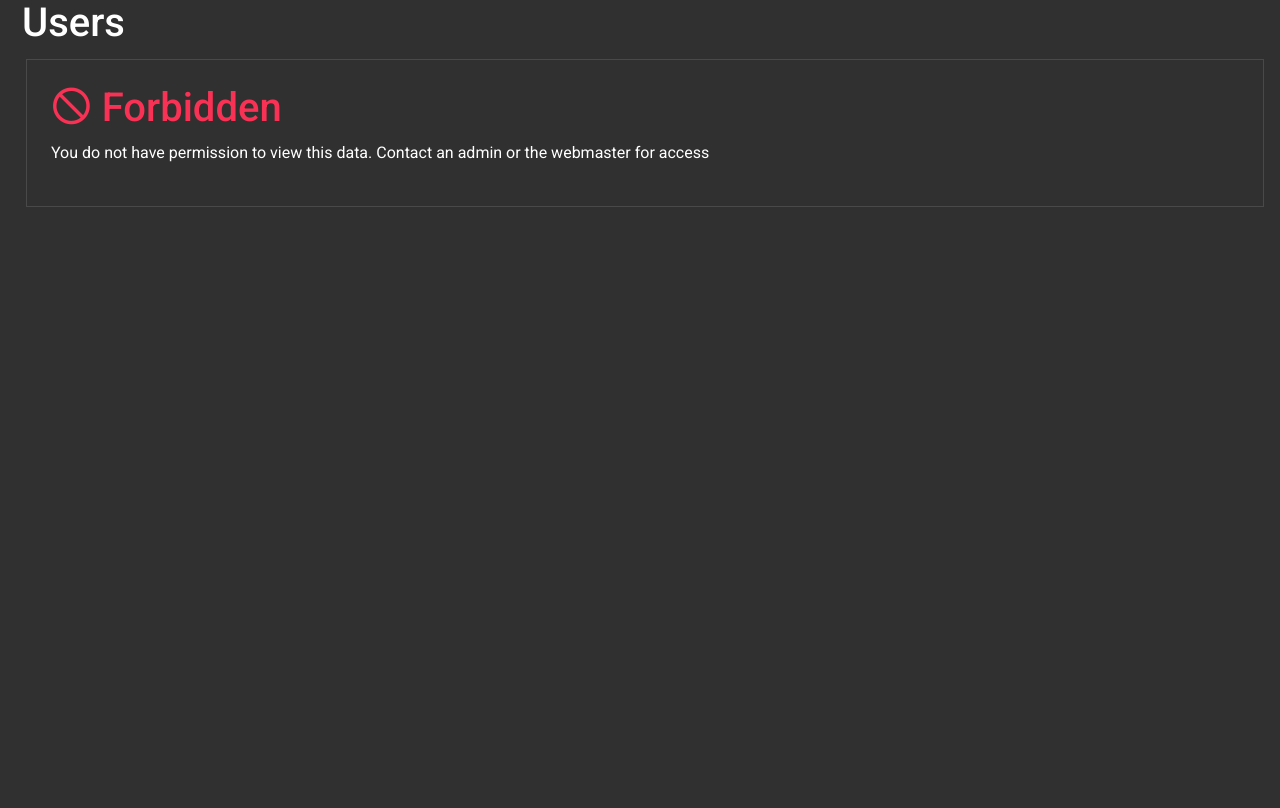
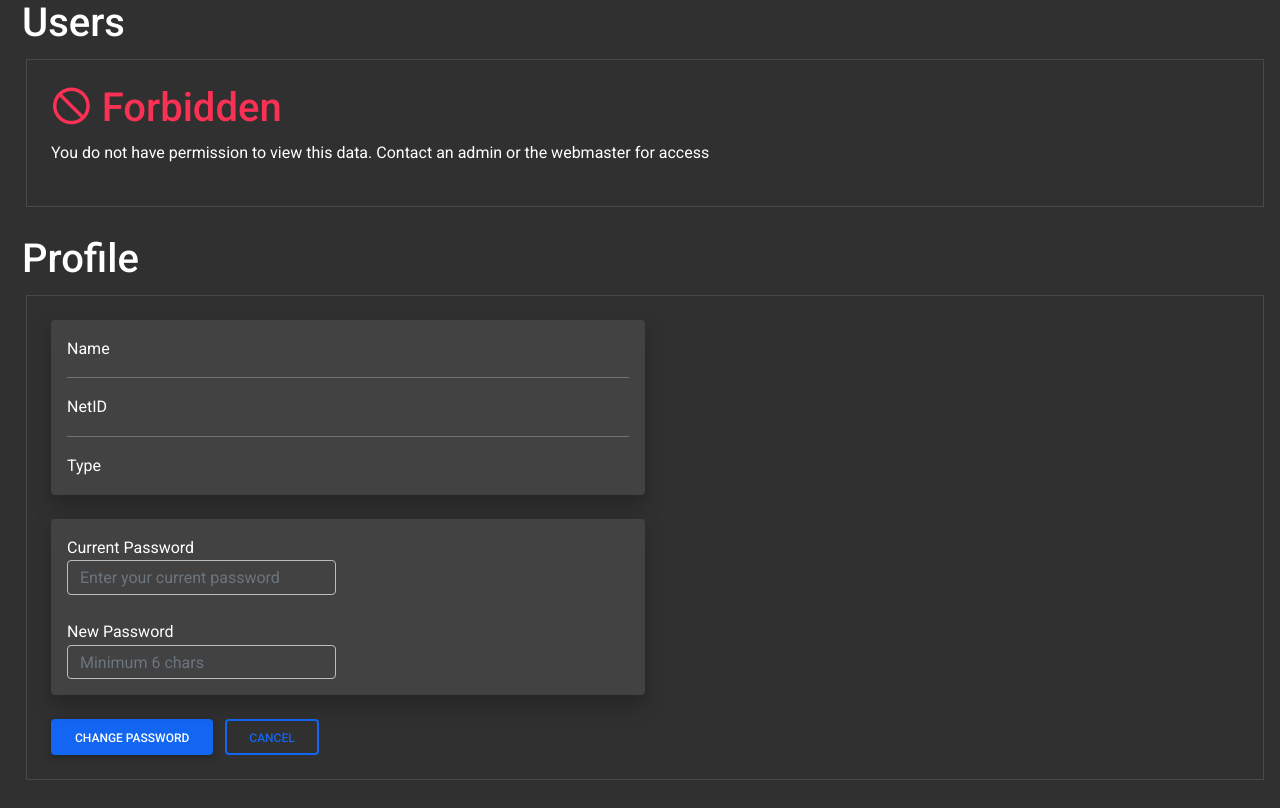
Before and after one commit to sproutmaster/nyuprinters, a Flask app: page /underground/ in a window 1280 px wide. Shown: the part 1305-2113 px from the top of the page. Before the commit the page ends 1512 px from the top, so only its background shows below. Run offline with Flask 3, Linux system fonts and the light colour scheme; the visitor is signed in with stand-in values (Sample User, id 1); data that the repository does not hold is empty; some libraries are stand-ins or nearby versions.

Commit message:
add profile

```diff
--- a/statusd/static/app/underground.js
+++ b/statusd/static/app/underground.js
@@ -1,3 +1,15 @@
+// function onVisible(element, callback) {
+//     new IntersectionObserver((entries, observer) => {
+//         entries.forEach(entry => {
+//             if (entry.intersectionRatio > 0) {
+//                 callback(element);
+//                 observer.disconnect();
+//             }
+//         });
+//     }).observe(element);
+//     if (!callback) return new Promise(r => callback = r);
+// }
+
 $(document).ready(function () {
     const modalPrinterTitle = $('#printerModalTitle');
     const modalPrinterName = $('#printerModalName');
@@ -75,10 +87,14 @@
             return;
         }
         if (userAction === 'edit_user') {
-            userActions('PATCH', {user_id: current_user_id, name: modalUserName.val(), netid: modalUserNetID.val(), type: modalUserType.is(":checked") ? 'superuser' : 'user'});
-        }
-        else {
-            if(password.length < 6) {
+            userActions('PATCH', {
+                user_id: current_user_id,
+                name: modalUserName.val(),
+                netid: modalUserNetID.val(),
+                type: modalUserType.is(":checked") ? 'superuser' : 'user'
+            });
+        } else {
+            if (password.length < 6) {
                 alert('Password must be at least 6 characters long');
                 return;
             }
@@ -504,3 +520,15 @@
         }
     });
 }
+
+function fill_user_profile() {
+    $.ajax({
+        url: "/underground/auth",
+        type: "GET",
+        success: function (data) {
+            $("#userName").text(data.name);
+            $("#userNetID").text(data.netid);
+            $("#userType").text(data.type);
+        }
+    });
+}
--- a/statusd/templates/components/admin-dashboard.html
+++ b/statusd/templates/components/admin-dashboard.html
@@ -22,7 +22,8 @@
             display: flex;
             justify-content: space-between;
         }
-        .action_button{
+
+        .action_button {
             max-width: 150px;
             max-height: 40px;
             margin-right: 5px;
@@ -100,6 +101,13 @@
             {% endif %}
         </div>
     </div>
-    <div class="container-fluid pt-4 _hidden" id="profileContainer"></div>
+    <div class="container-fluid pt-4 _hidden" id="profileContainer">
+        <div class="header">
+            <h1 class="col-sm-8">Profile</h1>
+        </div>
+        <div class="border p-4 m-1">
+            {% include 'components/profile.html' %}
+        </div>
+    </div>
     <div class="container-fluid pt-4 _hidden" id="aboutContainer"></div>
 </main>
--- /dev/null
+++ b/statusd/templates/components/profile.html
@@ -0,0 +1,109 @@
+<div class="col-lg-6">
+    <div class="card mb-4">
+        <div class="card-body">
+            <div class="row">
+                <div class="col-sm-3">
+                    <p class="mb-0">Name</p>
+                </div>
+                <div class="col-sm-9">
+                    <p class="text-muted mb-0" id="userName"></p>
+                </div>
+            </div>
+            <hr>
+            <div class="row">
+                <div class="col-sm-3">
+                    <p class="mb-0">NetID</p>
+                </div>
+                <div class="col-sm-9">
+                    <p class="text-muted mb-0" id="userNetID"></p>
+                </div>
+            </div>
+            <hr>
+            <div class="row">
+                <div class="col-sm-3">
+                    <p class="mb-0">Type</p>
+                </div>
+                <div class="col-sm-9">
+                    <p class="text-muted mb-0" id="userType"></p>
+                </div>
+            </div>
+        </div>
+    </div>
+</div>
+<div id="changePasswordContainer" class="col-lg-6 _hidden">
+    <div class="card mb-4">
+        <div class="card-body">
+            <div class="row">
+                <div class="col-sm-6">
+                    <label for="oldPassword">Current Password</label>
+                    <input type="password" class="form-control" id="oldPassword"
+                           placeholder="Enter your current password">
+                </div>
+            </div>
+            <div class="row mt-4">
+                <div class="col-sm-6">
+                    <label for="newPassword">New Password</label>
+                    <input type="password" class="form-control" id="newPassword" placeholder="Minimum 6 chars">
+                </div>
+            </div>
+        </div>
+    </div>
+</div>
+
+<button class="btn btn-primary" id="changePassword">Change Password</button>
+<button class="btn btn-outline-primary mx-2 _hidden" id="changePasswordCancel">Cancel</button>
+
+<script>
+    const changePasswordCon = $("#changePasswordContainer");
+    const changePasswordButton = $("#changePassword");
+    const changePasswordCancel = $("#changePasswordCancel");
+    let changePswMode = false;
+
+    changePasswordButton.click(() => {
+        if (!changePswMode) {
+            changePswMode = true;
+            changePasswordCon.show();
+            changePasswordCancel.show();
+        } else {
+            let oldPassword = $("#oldPassword");
+            let newPassword = $("#newPassword");
+            if (!oldPassword.val() || !newPassword.val()) {
+                alert("Please fill all fields");
+                return;
+            }
+            if (newPassword.val().length < 6) {
+                alert("New password must be at least 6 characters long");
+                return;
+            }
+
+            $.ajax({
+                url: "/underground/auth",
+                method: "PATCH",
+                data: {
+                    old_password: oldPassword.val(),
+                    new_password: newPassword.val()
+                },
+                success: (res) => {
+                    if (res.status === "success") {
+                        alert("Password changed successfully");
+                        newPassword.val("");
+                        changePswMode = false;
+                        changePasswordCon.hide();
+                        changePasswordCancel.hide();
+                    } else {
+                        alert(res.message);
+                    }
+                    oldPassword.val("");
+                }
+            });
+
+        }
+    });
+
+    changePasswordCancel.click(() => {
+        changePswMode = false;
+        changePasswordCon.hide();
+        changePasswordCancel.hide();
+    });
+
+</script>
--- a/statusd/templates/components/sidebar.html
+++ b/statusd/templates/components/sidebar.html
@@ -17,7 +17,7 @@
                class="list-group-item list-group-item-action py-2 ripple text-light">
                 <i class="fas fa-users fa-fw me-3"></i><span>Users</span>
             </a>
-            <a href="javascript:show_tab('profileContainer')"
+            <a href="javascript:show_tab('profileContainer');fill_user_profile();"
                class="list-group-item list-group-item-action py-2 ripple text-light">
                 <i class="fas fa-user fa-fw me-3"></i><span>Profile</span>
             </a>
```
